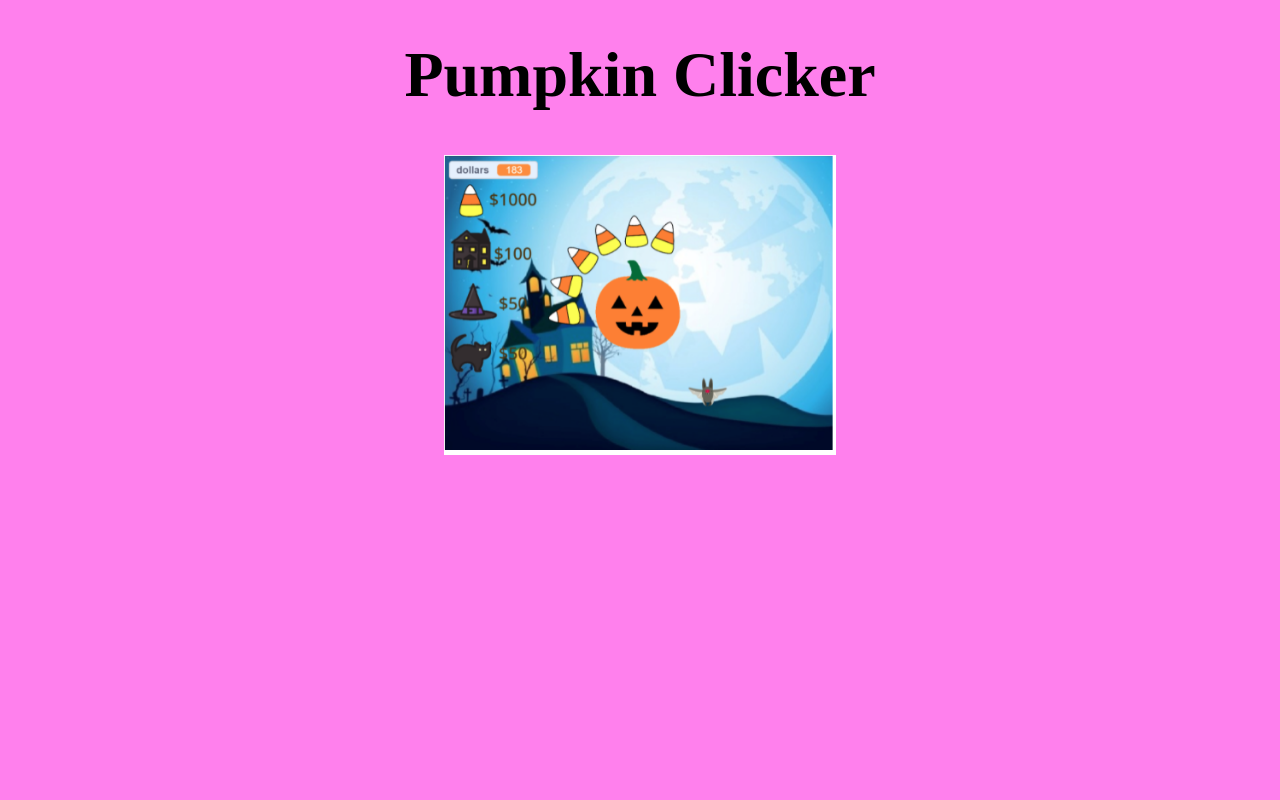
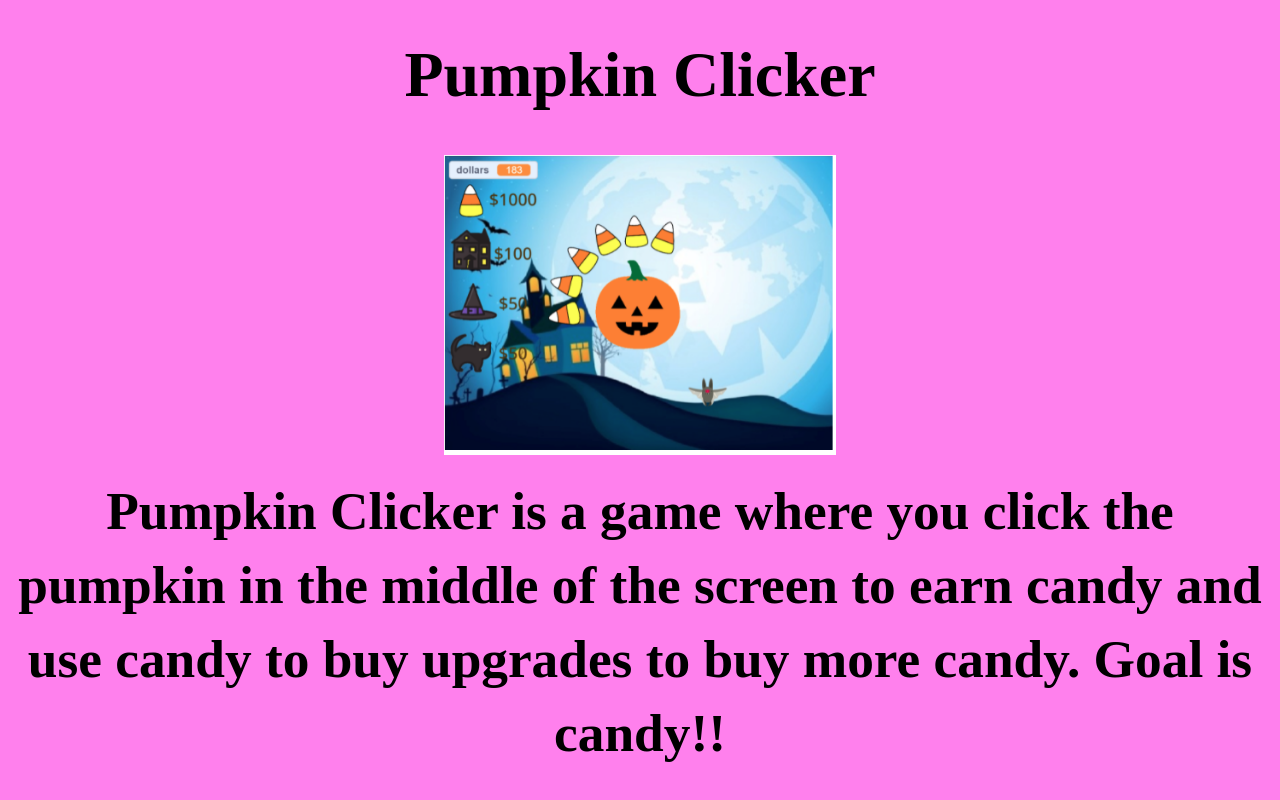
Before and after one commit to benholland47/Website, a plain HTML site: page portfolio.html in a window 1280 px wide. Shown: the part 1708-2508 px from the top of the page. Before the commit the page ends 2222 px from the top, so only its background shows below. Drawn offline with Linux system fonts and the light colour scheme.

Commit message:
Update portfolio.html

```diff
--- a/portfolio.html
+++ b/portfolio.html
@@ -25,7 +25,8 @@
 	    <a1><small>https://https://replit.com/join/acopdxybco-anwarbakhos</small></a1>
 	    <h1><center> Scratch Project </center></h1>
 	    <h1><center> Pumpkin Clicker </center></h1>
-	     <h1><center><img src="Scratch.PNG" height="300">
+	    <h1><center><img src="Scratch.PNG" height="300">
+	<a1><center><small>Pumpkin Clicker is a game where you click the pumpkin in the middle of the screen to earn candy and use candy to buy upgrades to buy more candy. Goal is candy!!</small></center></a1>
 
 	  </body>
 	</html>
```
